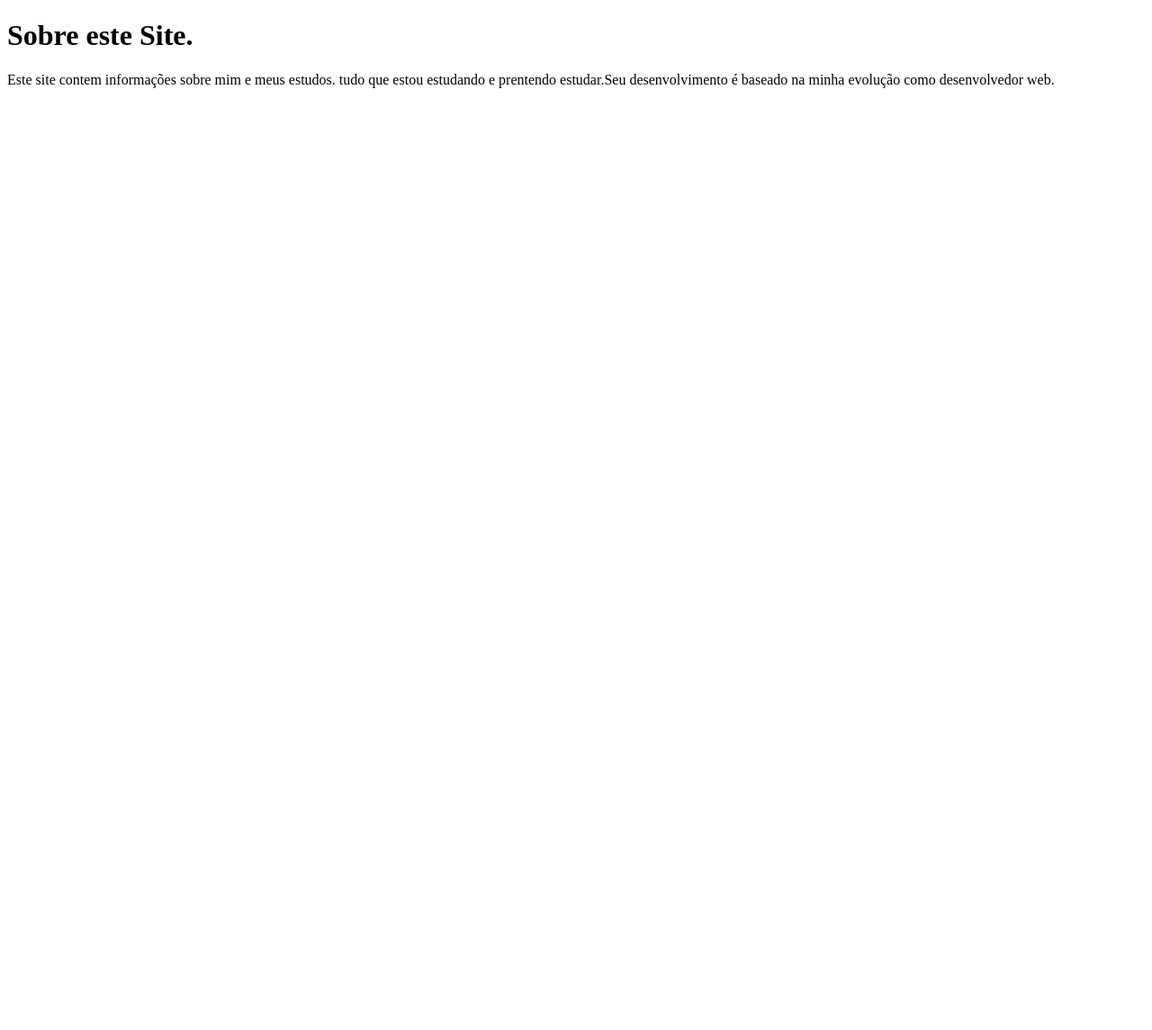
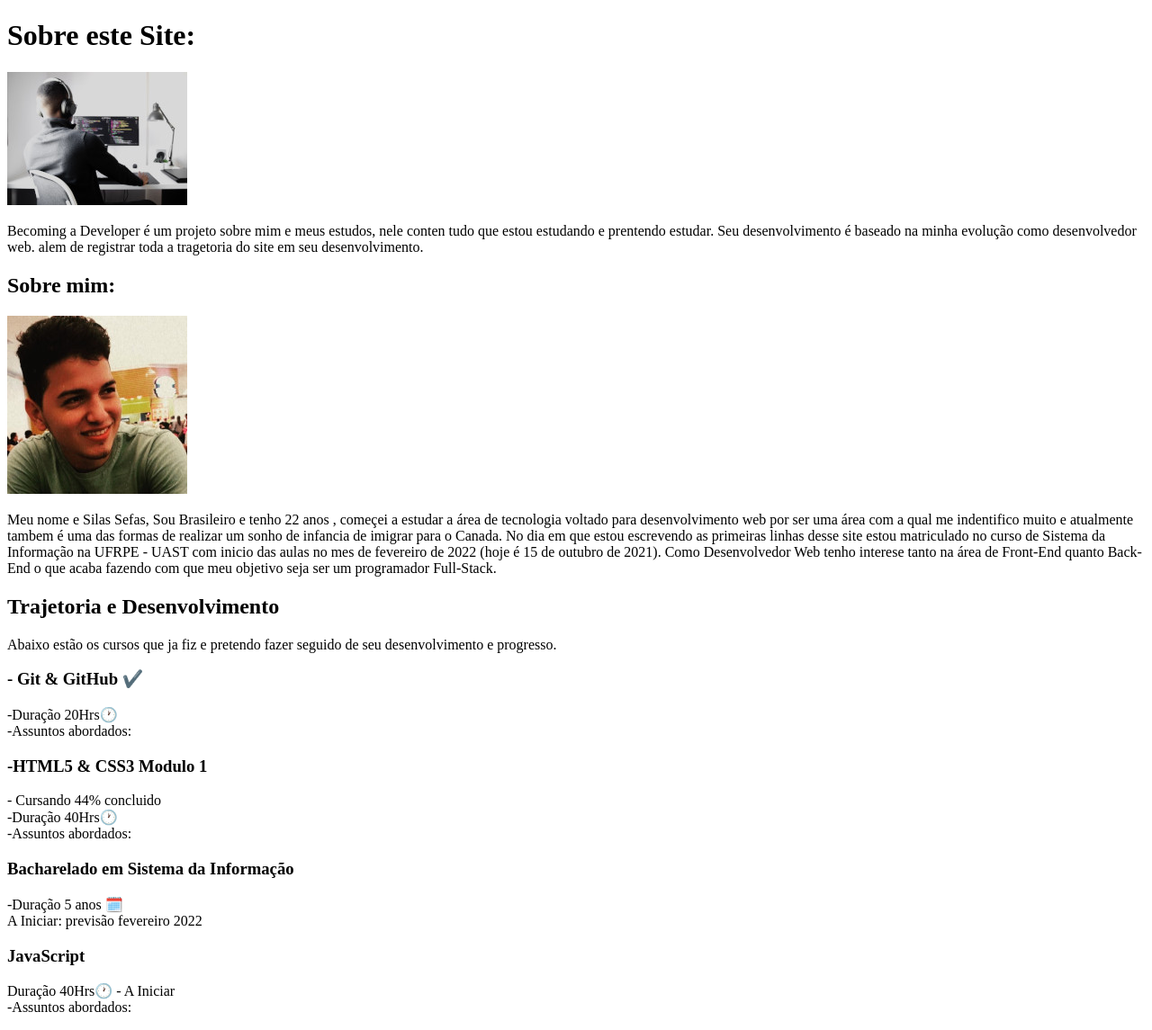
Before and after one commit to SilasSefas/Becoming-a-Developer-Projeto-Pessoal, a plain HTML site: page index.html in a window 1280 px wide. Shown: the whole page at 90% size. Before the commit the page ends 800 px from the top, so only its background shows below. Drawn offline with Linux system fonts and the light colour scheme.

Commit message:
Primeira versão do site

```diff
--- a/index.html
+++ b/index.html
@@ -4,12 +4,38 @@
     <meta charset="UTF-8">
     <meta http-equiv="X-UA-Compatible" content="IE=edge">
     <meta name="viewport" content="width=device-width, initial-scale=1.0">
-    <title>Silas Sefas</title>
+    <link rel="shortcut icon" href="Arquivos/Icons/favicon.ico" type="image/x-icon">
+    <title>Becoming a Developer</title>
 </head>
-<h1>Sobre este Site.</h1>
-<p>Este site contem informações sobre mim e meus estudos. tudo que estou estudando e prentendo estudar.Seu desenvolvimento é baseado na minha evolução como desenvolvedor web.
+<h1>Sobre este Site:</h1>
+<img src="Arquivos/Imagens/desenvolvedor-reduzida.jpg" alt="Homem Programando">
+<p>Becoming a Developer é um projeto sobre mim e meus estudos, nele conten tudo que estou estudando e prentendo estudar. Seu desenvolvimento é baseado na minha evolução como desenvolvedor web. alem de registrar toda a tragetoria do site em seu desenvolvimento.
 </p>
 <body>
-    <h2></h2>
+    <h2>Sobre mim:</h2>
+    <img src="Arquivos/Imagens/foto-minha-reduzida.jpg" alt="Silas Sefas">
+    <P>Meu nome e Silas Sefas, Sou Brasileiro e tenho 22 anos  <!-- ver como colocar idade  de forma automatica--> , começei a estudar a área de tecnologia voltado para desenvolvimento web por ser uma área com a qual me indentifico muito e atualmente tambem é uma  das formas de realizar um sonho de infancia de imigrar para o Canada. No dia em que estou escrevendo as primeiras linhas desse site estou matriculado no curso de Sistema da Informação na UFRPE - UAST com inicio das aulas no mes de fevereiro de 2022 (hoje é 15 de outubro de 2021). Como Desenvolvedor Web  tenho interese tanto na área de Front-End quanto Back-End o que acaba fazendo com que meu objetivo seja ser um programador Full-Stack.   </P>
+
+    <h2>Trajetoria e Desenvolvimento</h2>
+    <P>Abaixo estão os cursos que ja fiz e pretendo fazer seguido de seu desenvolvimento e progresso.</P>
+    <p>
+
+        <h3>- Git & GitHub ✔️</h3>
+        <p> -Duração 20Hrs🕐 <br>-Assuntos abordados:<p>
+        <!--Colocar link com assuntos do curso ou certificado-->
+        <h3>-HTML5 & CSS3 Modulo 1</h3>
+        <p>- Cursando 44% concluido <br>-Duração 40Hrs🕐 <br>-Assuntos abordados:</p> <!-- Colocar uma barra de porcentagem-->
+        <!--Colocar link com assuntos do curso ou certificado-->
+        <h3>Bacharelado em Sistema da Informação</h3>
+        <p>-Duração 5 anos 🗓️ <br> A Iniciar: previsão fevereiro 2022</p>
+        <h3>JavaScript</h3>
+        <p>Duração 40Hrs🕐 - A Iniciar<br>-Assuntos abordados:</p>
+    </p>
+     <!--<H2>Hitoria do site</H2>
+    Colocar aqui fotos e registro sobre o site e como ele começou e chegou aqui
+
+
+
+-->
 </body>
 </html>
```
Also changed, not shown: Arquivos/Icons/about.txt (added), Arquivos/Icons/android-chrome-192x192.png (added), Arquivos/Icons/android-chrome-512x512.png (added), Arquivos/Icons/apple-touch-icon.png (added), Arquivos/Icons/favicon-16x16.png (added), Arquivos/Icons/favicon-32x32.png (added), Arquivos/Icons/favicon.ico (added), Arquivos/Icons/site.webmanifest (added), Arquivos/Imagens/desenvolvedor-reduzida.jpg (added), Arquivos/Imagens/desenvolvedor.jpg (added), Arquivos/Imagens/foto-minha-reduzida.jpg (added), Arquivos/Imagens/foto-minha.jpg (added), 1 other file.
